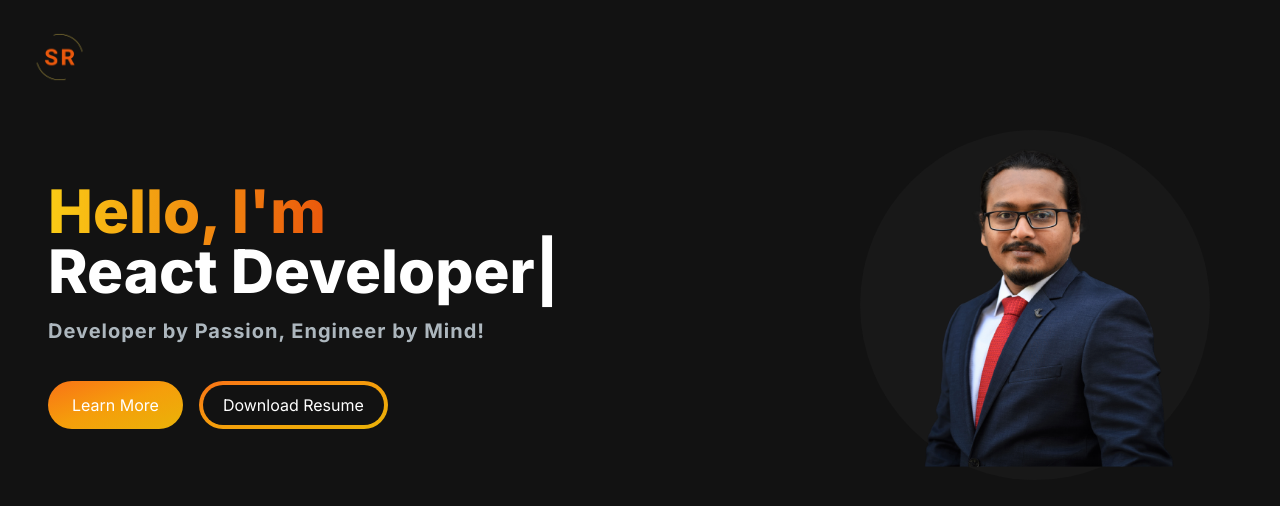
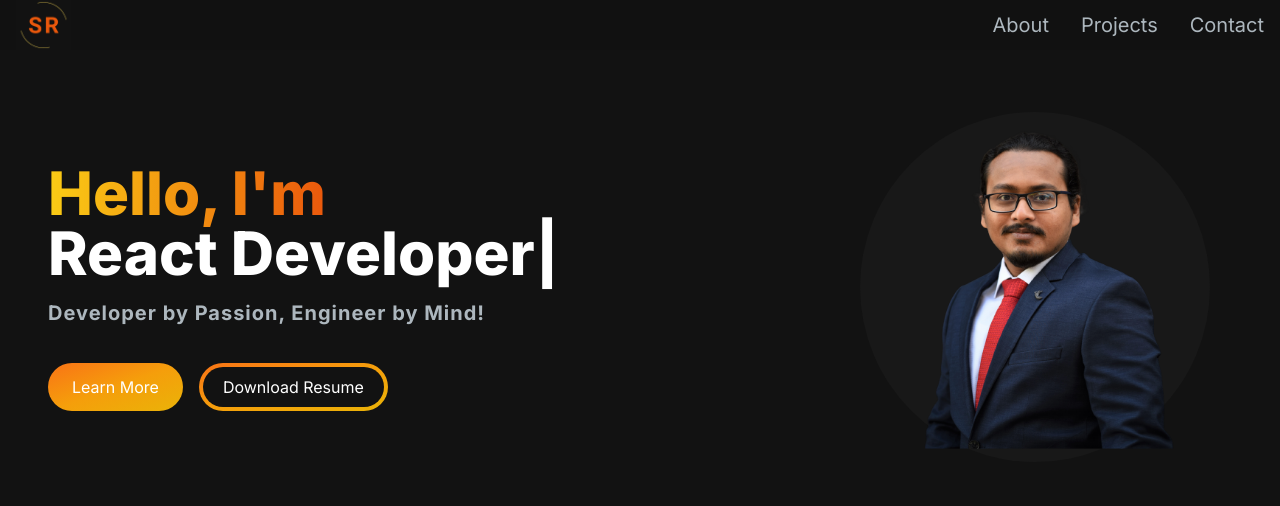
Before and after one commit to Rezwan66/shaikh-portfolio-nextjs, a Next.js app: page / in a window 1280 px wide. Shown: the top 506 px of the page. Built offline with nearby package versions, Linux system fonts and the light colour scheme.

Commit message:
fixed the navbar with a bg opacity

```diff
--- a/src/app/components/Navbar.jsx
+++ b/src/app/components/Navbar.jsx
@@ -1,6 +1,6 @@
 import Link from 'next/link';
+import Image from 'next/image';
 import NavLink from './NavLink';
-import Image from 'next/image';
 
 const navLinks = [
   {
@@ -19,9 +19,12 @@
 
 const Navbar = () => {
   return (
-    <nav>
-      <div className="flex flex-wrap items-center justify-between mx-auto p-8">
-        <Link href={'/'} className="text-5xl text-white font-semibold">
+    <nav className="fixed top-0 left-0 right-0 z-10 bg-[#121212] bg-opacity-90">
+      <div className="flex flex-wrap items-center justify-between mx-auto px-4">
+        <Link
+          href={'/'}
+          className="text-2xl md:text-5xl text-white font-semibold"
+        >
           <Image
             alt="website logo"
             src="/images/logo_web.png"
@@ -30,12 +33,12 @@
           />
         </Link>
         <div className="menu block md:w-auto" id="navbar">
-          <ul className="flex p-4 md:p-0 flex-row">
-            {navLinks.map((link, index) => {
+          <ul className="flex p-4 md:p-0 md:flex-row md:space-x-8 mt-0">
+            {navLinks.map((link, index) => (
               <li key={index}>
                 <NavLink href={link.path} title={link.title} />
-              </li>;
-            })}
+              </li>
+            ))}
           </ul>
         </div>
       </div>
--- a/src/app/page.js
+++ b/src/app/page.js
@@ -6,7 +6,7 @@
   return (
     <main className="flex min-h-screen flex-col bg-[#121212]">
       <Navbar />
-      <div className="container mx-auto py-4 px-12">
+      <div className="container mt-24 mx-auto py-4 px-12">
         <HeroSection />
       </div>
     </main>
```
